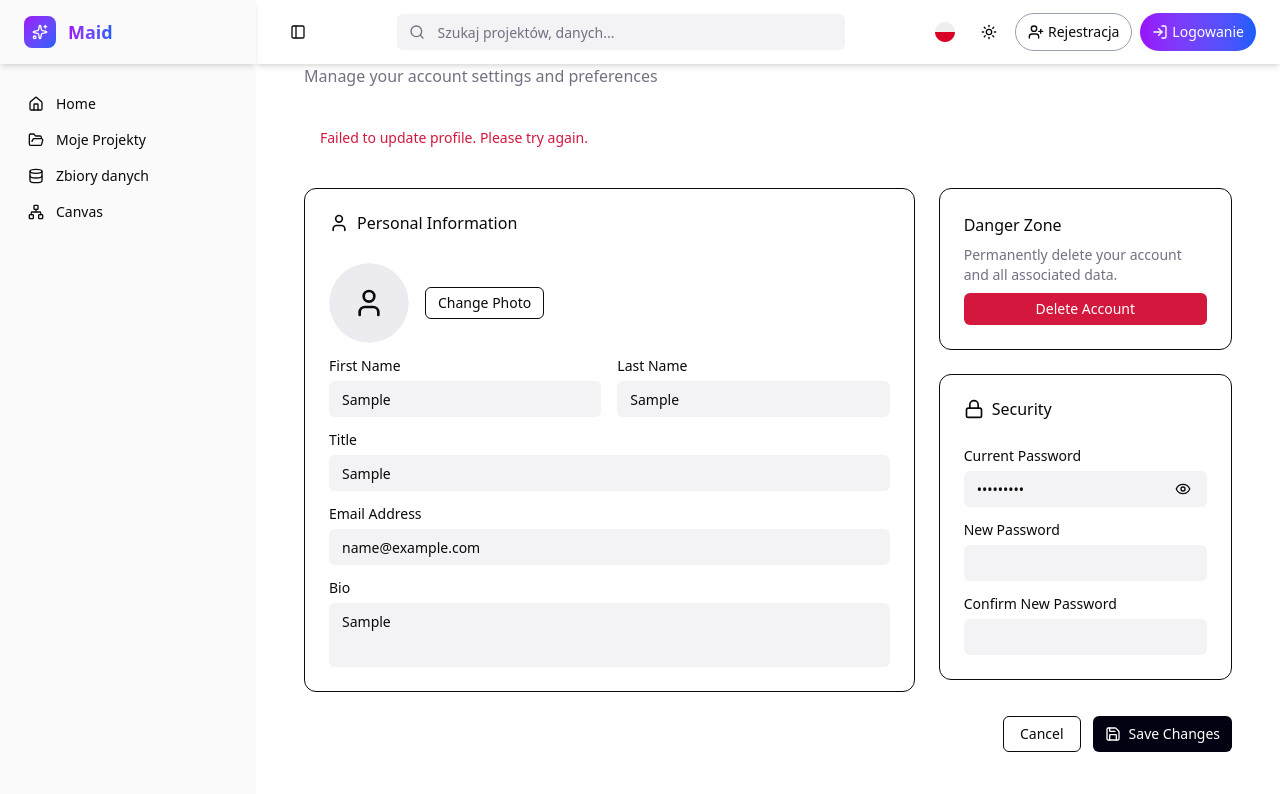
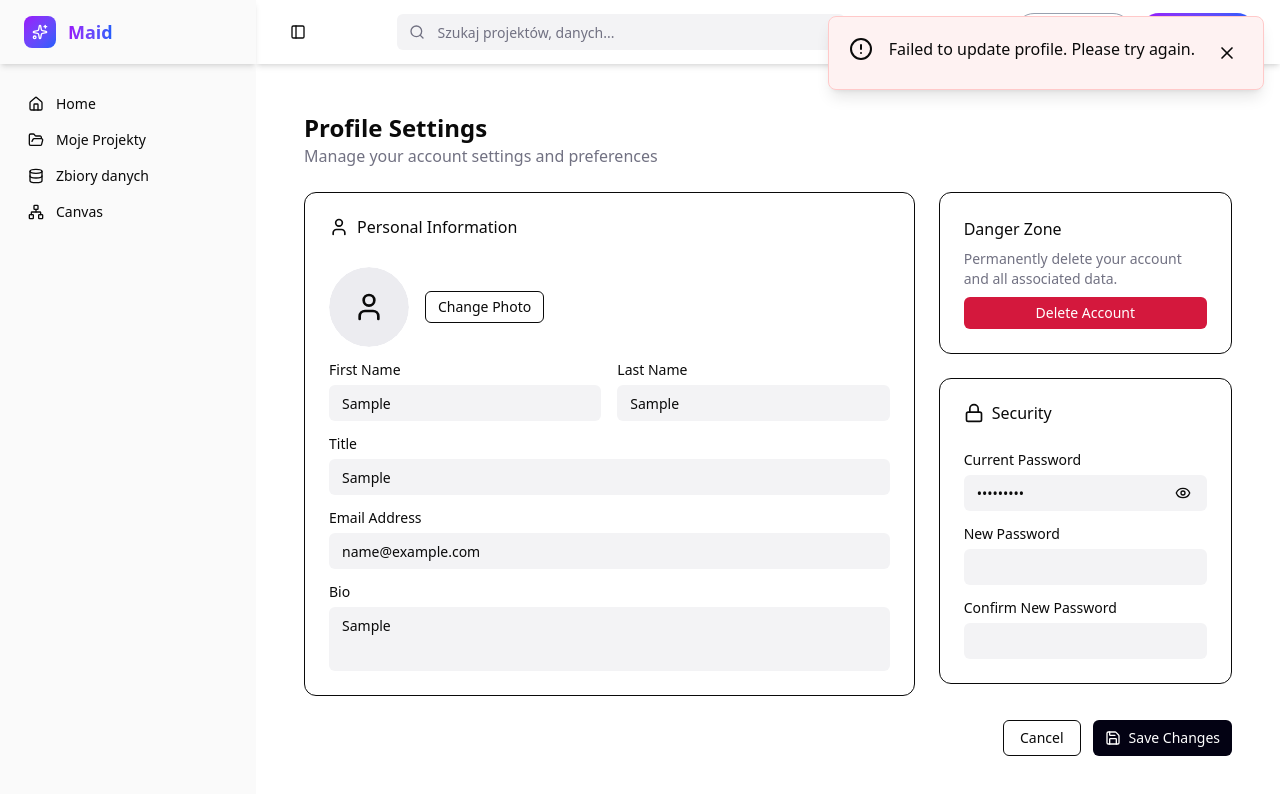
Before and after one commit to PikkiKaju/MAID, a React (Vite) app in the folder frontend-user/: page /settings in a window 1280 px wide. Both pictures are taken after typing "Sample", "Sample", "Sample", "name@example.com", "Sample", "Sample123" into the empty fields and a click on the button "Save Changes". Shown: the top 794 px of the page. Built offline with nearby package versions, Linux system fonts and the light colour scheme.

Commit message:
Create a Toast element to some elements

```diff
--- a/frontend-user/src/App.tsx
+++ b/frontend-user/src/App.tsx
@@ -2,11 +2,14 @@ import { RouterProvider } from "react-router-dom";
 import { Provider } from "react-redux";
 import { store } from "./store/store";
 import router from "./router/router";
+import { ToastProvider } from "./components/toast/ToastProvider";
 
 function App() {
   return (
     <Provider store={store}>
-      <RouterProvider router={router} />
+      <ToastProvider>
+        <RouterProvider router={router} />
+      </ToastProvider>
     </Provider>
   );
 }
--- a/frontend-user/src/components/profile/PersonalInfoForm.tsx
+++ b/frontend-user/src/components/profile/PersonalInfoForm.tsx
@@ -27,6 +27,7 @@ export function PersonalInfoForm({
 }: PersonalInfoFormProps) {
   const [avatarPickerOpen, setAvatarPickerOpen] = useState(false);
   const [currentAvatar, setCurrentAvatar] = useState<string>("");
+  const [emailError, setEmailError] = useState<string | null>(null);
 
   useEffect(() => {
     loadCurrentAvatar();
@@ -56,6 +57,26 @@ export function PersonalInfoForm({
       trimmed.startsWith("<svg") ||
       (trimmed.startsWith("<?xml") && trimmed.includes("<svg"))
     );
+  };
+
+  // Funkcja walidacji emaila
+  const validateEmail = (email: string): string | null => {
+    if (!email) {
+      return null; // Pusty email jest OK (opcjonalne pole)
+    }
+
+    const emailRegex = /^[^\s@]+@[^\s@]+\.[^\s@]+$/;
+    if (!emailRegex.test(email)) {
+      return "Please enter a valid email address";
+    }
+
+    return null;
+  };
+
+  const handleEmailChange = (value: string) => {
+    onChange("email", value);
+    const error = validateEmail(value);
+    setEmailError(error);
   };
 
   const handleAvatarSelect = async (avatarId: string) => {
@@ -157,8 +178,17 @@ export function PersonalInfoForm({
             id="email"
             type="email"
             value={formData.email}
-            onChange={(e) => onChange("email", e.target.value)}
+            onChange={(e) => handleEmailChange(e.target.value)}
+            className={
+              emailError
+                ? "border-destructive border-2 focus-visible:border-destructive focus-visible:ring-destructive/50"
+                : ""
+            }
+            aria-invalid={!!emailError}
           />
+          {emailError && (
+            <p className="text-sm text-destructive mt-1">{emailError}</p>
+          )}
         </div>
 
         <div className="space-y-2">
--- /dev/null
+++ b/frontend-user/src/components/toast/ToastProvider.tsx
@@ -0,0 +1,50 @@
+import React, { createContext, useContext, useState, useCallback } from "react";
+import { ToastContainer, Toast } from "../../ui/toast";
+
+interface ToastContextType {
+  showSuccess: (message: string) => void;
+  showError: (message: string) => void;
+}
+
+const ToastContext = createContext<ToastContextType | undefined>(undefined);
+
+export function ToastProvider({ children }: { children: React.ReactNode }) {
+  const [toasts, setToasts] = useState<Toast[]>([]);
+
+  const showToast = useCallback(
+    (message: string, type: "success" | "error") => {
+      const id = Math.random().toString(36).substring(7);
+      setToasts((prev) => [...prev, { id, message, type }]);
+    },
+    []
+  );
+
+  const removeToast = useCallback((id: string) => {
+    setToasts((prev) => prev.filter((toast) => toast.id !== id));
+  }, []);
+
+  const showSuccess = useCallback(
+    (message: string) => showToast(message, "success"),
+    [showToast]
+  );
+
+  const showError = useCallback(
+    (message: string) => showToast(message, "error"),
+    [showToast]
+  );
+
+  return (
+    <ToastContext.Provider value={{ showSuccess, showError }}>
+      {children}
+      <ToastContainer toasts={toasts} onClose={removeToast} />
+    </ToastContext.Provider>
+  );
+}
+
+export function useToast() {
+  const context = useContext(ToastContext);
+  if (!context) {
+    throw new Error("useToast must be used within ToastProvider");
+  }
+  return context;
+}
--- a/frontend-user/src/pages/ProfileSettingPage.tsx
+++ b/frontend-user/src/pages/ProfileSettingPage.tsx
@@ -9,13 +9,14 @@ import { useDispatch } from "react-redux";
 import { AppDispatch } from "../store/store";
 import { logout } from "../features/auth/authSlice";
 import { useNavigate } from "react-router-dom";
+import { useToast } from "../components/toast/ToastProvider";
 
 export function ProfileSettingsPage() {
   const dispatch = useDispatch<AppDispatch>();
   const navigate = useNavigate();
+  const { showSuccess, showError } = useToast();
   const [loading, setLoading] = useState(true);
   const [saving, setSaving] = useState(false);
-  const [error, setError] = useState<string | null>(null);
   const [formData, setFormData] = useState({
     firstName: "",
     lastName: "",
@@ -37,7 +38,6 @@ export function ProfileSettingsPage() {
 
   const loadProfile = async () => {
     setLoading(true);
-    setError(null);
     try {
       const data = await profileService.getProfile();
       setFormData({
@@ -51,7 +51,7 @@ export function ProfileSettingsPage() {
         confirmPassword: "",
       });
     } catch (err) {
-      setError("Failed to load profile data. Please try again.");
+      showError("Failed to load profile data. Please try again.");
       console.error("Error loading profile:", err);
     } finally {
       setLoading(false);
@@ -67,19 +67,40 @@ export function ProfileSettingsPage() {
     setSelectedAvatarSvg(avatarSvg);
   };
 
+  // Funkcja walidacji emaila
+  const validateEmail = (email: string): string | null => {
+    if (!email) {
+      return null; // Pusty email jest OK (opcjonalne pole)
+    }
+
+    const emailRegex = /^[^\s@]+@[^\s@]+\.[^\s@]+$/;
+    if (!emailRegex.test(email)) {
+      return "Please enter a valid email address";
+    }
+
+    return null;
+  };
+
   const handleSave = async () => {
     setSaving(true);
-    setError(null);
+
+    // Walidacja emaila
+    const emailValidationError = validateEmail(formData.email);
+    if (emailValidationError) {
+      showError(emailValidationError);
+      setSaving(false);
+      return;
+    }
 
     // Walidacja haseł
     if (formData.newPassword || formData.confirmPassword) {
       if (formData.newPassword !== formData.confirmPassword) {
-        setError("New passwords do not match.");
+        showError("New passwords do not match.");
         setSaving(false);
         return;
       }
       if (!formData.currentPassword) {
-        setError("Current password is required to change password.");
+        showError("Current password is required to change password.");
         setSaving(false);
         return;
       }
@@ -115,13 +136,13 @@ export function ProfileSettingsPage() {
         confirmPassword: "",
       }));
 
-      // Można dodać toast notification tutaj
-      alert("Profile updated successfully!");
+      // Pokaż toast sukcesu
+      showSuccess("Profile updated successfully!");
     } catch (err: any) {
-      setError(
+      const errorMessage =
         err.response?.data?.message ||
-          "Failed to update profile. Please try again."
-      );
+        "Failed to update profile. Please try again.";
+      showError(errorMessage);
       console.error("Error updating profile:", err);
     } finally {
       setSaving(false);
@@ -142,7 +163,7 @@ export function ProfileSettingsPage() {
       dispatch(logout());
       navigate("/login");
     } catch (err) {
-      setError("Failed to delete account. Please try again.");
+      showError("Failed to delete account. Please try again.");
       console.error("Error deleting account:", err);
     }
   };
@@ -163,12 +184,6 @@ export function ProfileSettingsPage() {
           Manage your account settings and preferences
         </p>
       </div>
-
-      {error && (
-        <div className="p-4 text-sm text-destructive bg-destructive/10 rounded-lg">
-          {error}
-        </div>
-      )}
 
       <div className="grid gap-6 lg:grid-cols-3">
         <div className="lg:col-span-2 space-y-6">
--- a/frontend-user/src/pages/RegisterPage.tsx
+++ b/frontend-user/src/pages/RegisterPage.tsx
@@ -7,6 +7,7 @@ import { useNavigate } from "react-router-dom";
 import RegisterForm from "../components/forms/RegisterForm";
 import { RegisterUserForm } from "../models/auth";
 import { registerUser } from "../features/auth/registerThunks";
+import { useToast } from "../components/toast/ToastProvider";
 
 function RegisterPage() {
   const [userToRegister, setUserToRegister] = useState<RegisterUserForm>({
@@ -16,6 +17,7 @@ function RegisterPage() {
     confirmPassword: "",
   });
   const [passwordError, setPasswordError] = useState("");
+  const { showSuccess } = useToast();
 
   // Hooks Implementation
   const navigate = useNavigate();
@@ -29,13 +31,15 @@ function RegisterPage() {
   // Effect to inform about user action
   useEffect(() => {
     if (isLoggedIn && status === "succeeded") {
-      alert(t("auth.registrationSuccess"));
-      navigate("/");
-      dispatch(clearAuthStatus());
+      showSuccess(t("auth.registrationSuccess"));
+      setTimeout(() => {
+        navigate("/");
+        dispatch(clearAuthStatus());
+      }, 2000); // Czeka 2 sekundy przed przekierowaniem, aby użytkownik zobaczył toast
     }
     //  TODO
     //  inne informacje np o tym, że użytkownik się wylogował
-  }, [isLoggedIn, status, navigate, dispatch, t]);
+  }, [isLoggedIn, status, showSuccess, t, navigate, dispatch]);
 
   // Effect to to clear old status
   useEffect(() => {
--- /dev/null
+++ b/frontend-user/src/ui/toast.tsx
@@ -0,0 +1,87 @@
+import * as React from "react";
+import { X, CheckCircle2, AlertCircle } from "lucide-react";
+import { cn } from "../utilis/tailwind";
+
+export type ToastType = "success" | "error";
+
+export interface Toast {
+  id: string;
+  message: string;
+  type: ToastType;
+}
+
+interface ToastProps {
+  toast: Toast;
+  onClose: (id: string) => void;
+}
+
+function ToastComponent({ toast, onClose }: ToastProps) {
+  const [isVisible, setIsVisible] = React.useState(false);
+
+  React.useEffect(() => {
+    // Animacja wejścia
+    setTimeout(() => setIsVisible(true), 10);
+
+    // Auto-zamknięcie po 5 sekundach
+    const timer = setTimeout(() => {
+      setIsVisible(false);
+      setTimeout(() => onClose(toast.id), 300); // Czeka na animację wyjścia
+    }, 5000);
+
+    return () => clearTimeout(timer);
+  }, [toast.id, onClose]);
+
+  const handleClose = () => {
+    setIsVisible(false);
+    setTimeout(() => onClose(toast.id), 300);
+  };
+
+  const bgColor =
+    toast.type === "success"
+      ? "bg-green-50 dark:bg-green-950/30 border-green-200 dark:border-green-800"
+      : "bg-red-50 dark:bg-red-950/30 border-red-200 dark:border-red-800";
+
+  return (
+    <div
+      className={cn(
+        "flex items-start gap-4 p-5 rounded-lg border shadow-lg min-w-[350px] max-w-[500px] transition-all duration-300",
+        bgColor,
+        isVisible ? "opacity-100 translate-x-0" : "opacity-0 translate-x-full"
+      )}
+    >
+      <div className="flex-shrink-0 text-foreground">
+        {toast.type === "success" ? (
+          <CheckCircle2 className="h-6 w-6" />
+        ) : (
+          <AlertCircle className="h-6 w-6" />
+        )}
+      </div>
+      <div className="flex-1 text-base font-medium text-foreground">
+        {toast.message}
+      </div>
+      <button
+        onClick={handleClose}
+        className="flex-shrink-0 rounded-md p-1.5 transition-colors hover:bg-black/10 dark:hover:bg-white/10 text-foreground"
+      >
+        <X className="h-5 w-5" />
+      </button>
+    </div>
+  );
+}
+
+interface ToastContainerProps {
+  toasts: Toast[];
+  onClose: (id: string) => void;
+}
+
+export function ToastContainer({ toasts, onClose }: ToastContainerProps) {
+  return (
+    <div className="fixed top-4 right-4 z-50 flex flex-col gap-2 pointer-events-none">
+      {toasts.map((toast) => (
+        <div key={toast.id} className="pointer-events-auto">
+          <ToastComponent toast={toast} onClose={onClose} />
+        </div>
+      ))}
+    </div>
+  );
+}
```
